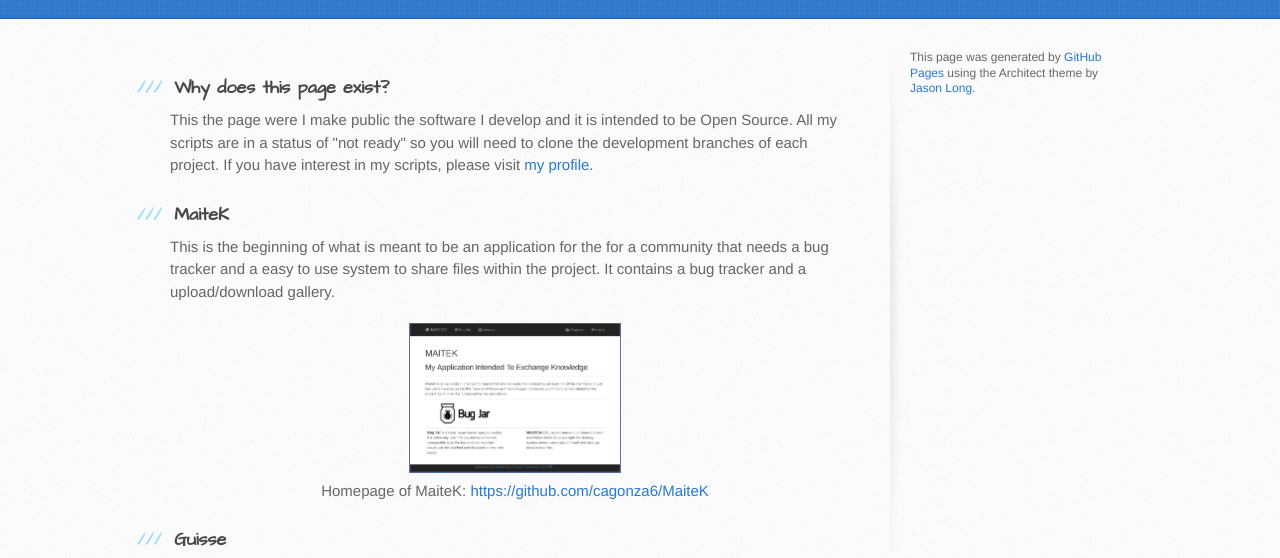
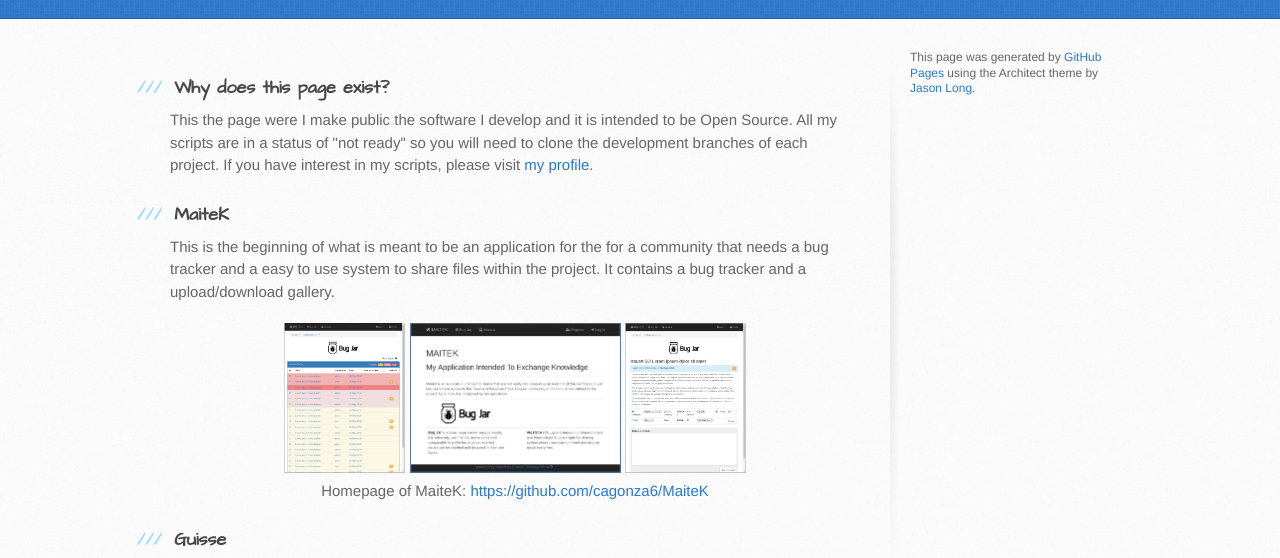
Before and after one commit to cagonza6/cagonza6.github.io, a plain HTML site: page index.html in a window 1280 px wide. Shown: the part 182-740 px from the top of the page. Drawn offline with Linux system fonts and the light colour scheme.

Commit message:
Added more images for maite

```diff
--- a/index.html
+++ b/index.html
@@ -46,7 +46,9 @@ This is the beginning of what is meant to be an application for the for a commun
 
 
 <figure align="center">
+	<a href="images/maitek/maitek01.png"> <img src="images/maitek/maitek01.png" alt="hi" class="inline" style="max-height:150px"></a>
 	<a href="images/maitek/maitek.png"> <img src="images/maitek/maitek.png" alt="hi" class="inline" style="max-height:150px"></a>
+	<a href="images/maitek/maitek02.png"> <img src="images/maitek/maitek02.png" alt="hi" class="inline" style="max-height:150px"></a>
 	<figcaption>Homepage of MaiteK: <a href="https://github.com/cagonza6/MaiteK">https://github.com/cagonza6/MaiteK</a></figcaption>
 </figure>
 
```
Also changed, not shown: images/maitek/maitek01.png (added), images/maitek/maitek02.png (added).
